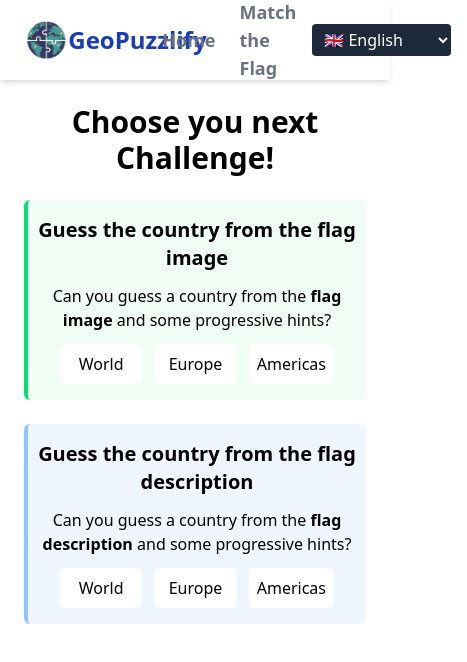
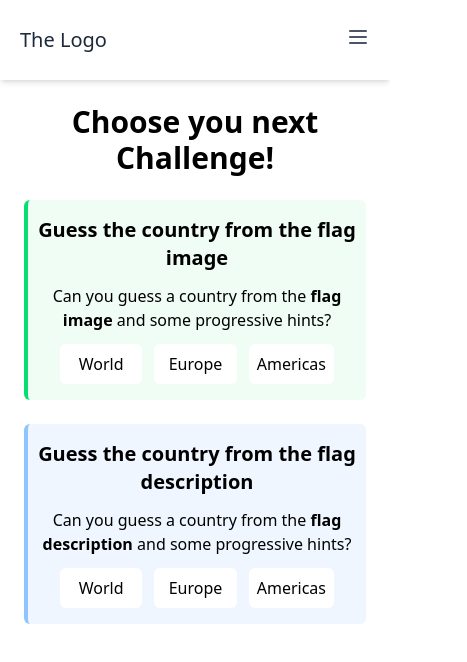
Before and after one commit to marcosfparreiras/geo-games, a Vue app: page / in a window 390 px wide. Shown: the top 662 px of the page, 467 px wide, since content can reach past the window. Built offline with nearby package versions, Linux system fonts and the light colour scheme.

Commit message:
Create template to have a responsive nav bar and implement it with real example

```diff
--- a/src/App.vue
+++ b/src/App.vue
@@ -1,11 +1,9 @@
 <script setup>
-import NavBar from './components/NavBar.vue';
+import ResponsiveNavBar from './components/ResponsiveNavBar.vue';
 </script>
 
 <template>
-  <header>
-    <NavBar />
-  </header>
+  <ResponsiveNavBar />
 
   <RouterView />
 </template>
--- /dev/null
+++ b/src/components/ResponsiveNavBar.vue
@@ -0,0 +1,50 @@
+<template>
+  <ResponsiveNavBarTemplate :navBarElements="navBarElements" />
+</template>
+
+<script setup>
+import ResponsiveNavBarTemplate from './ResponsiveNavBarTemplate.vue';
+
+// import { useI18n } from 'vue-i18n'
+// const { t } = useI18n()
+
+// Documentation for the RouterLninkProps:
+// - https://router.vuejs.org/api/interfaces/RouterLinkProps.html
+// - https://router.vuejs.org/api/interfaces/RouteLocationAsRelativeGeneric.html
+// - https://router.vuejs.org/api/interfaces/RouteLocationAsPathGeneric.html
+
+class NavBarElement {
+}
+
+class NavBarLink extends NavBarElement {
+  constructor(text, routerLinkParams) {
+    super()
+    this.text = text
+    this.routerLinkParams = routerLinkParams
+  }
+}
+
+// Use it to group items in the menu
+class NavBarGroup extends NavBarElement {
+  constructor(text, navBarLinks) {
+    super()
+    this.text = text
+    this.navBarLinks = navBarLinks
+  }
+}
+
+const navBarElements = []
+
+const homePageLink = new NavBarLink('Home', { name: 'HomePage' })
+navBarElements.push(homePageLink)
+
+const matchTheFlagLink = new NavBarLink('Match The Flag', { name: 'MatchTheFlagOverview' })
+navBarElements.push(matchTheFlagLink)
+
+const matchTheFlagBalkansLnk = new NavBarLink('Match The Flag Balkans', { name: 'MatchTheFlag', params: { subGameSlug: 'balkans' } })
+navBarElements.push(matchTheFlagBalkansLnk)
+
+
+</script>
+
+<style scoped></style>
--- /dev/null
+++ b/src/components/ResponsiveNavBarTemplate.vue
@@ -0,0 +1,73 @@
+<template>
+  <!-- <header class="max-w-3xlbg-white bg-gray-900 text-white shadow-md"> -->
+  <header class="bg-white text-gray-800 shadow-md">
+    <div class="max-w-4xl h-20 mx-auto flex items-center justify-between px-5">
+      <div class="text-xl">
+        The Logo
+      </div>
+
+      <!-- Navigation for Desktop -->
+      <nav aria-label="Main Menu for Desktop" class="hidden md:flex  space-x-4">
+        <div v-for="(navBarElement, index) in navBarElements" :key="index">
+          <router-link :to="navBarElement.routerLinkParams"
+            class="p-3 hover:bg-orange-500 hover:text-white hover:font-semibold rounded ">
+            <span class="text-lg font-semibold">{{ navBarElement.text }}</span>
+          </router-link>
+        </div>
+      </nav>
+      <!-- Button having either sandwich or close icon, depending on menu open state -->
+      <div class="md:hidden">
+        <button aria-label="Open Menu" @click="mobileMenuOpen = !mobileMenuOpen"
+          class="text-gray-600 hover:text-blue-600 focus:outline-none">
+          <svg xmlns="http://www.w3.org/2000/svg" class="h-6 w-6" fill="none" viewBox="0 0 24 24" stroke="currentColor">
+            <path v-if="!mobileMenuOpen" stroke-linecap="round" stroke-linejoin="round" stroke-width="2"
+              d="M4 6h16M4 12h16M4 18h16" />
+            <path v-else stroke-linecap="round" stroke-linejoin="round" stroke-width="2" d="M6 18L18 6M6 6l12 12" />
+          </svg>
+        </button>
+      </div>
+    </div>
+    <div>
+      <!-- Navigation for Mobile: only expanded once sandwich icon is pressed (only visible on small screens) -->
+      <nav aria-label="Main Menu for Mobile">
+        <transition name="slide-fade">
+          <div v-if="mobileMenuOpen" class="flex flex-col space-y-2 py-3 px-3">
+            <div v-for="(navBarElement, index) in navBarElements" :key="index">
+              <router-link @click="mobileMenuOpen = !mobileMenuOpen" :to="navBarElement.routerLinkParams"
+                class=" p-3 hover:bg-orange-400 rounded">
+                <span class="text-xl font-stretch-semi-expanded w-full text-gray-700">{{ navBarElement.text }}</span>
+              </router-link>
+            </div>
+          </div>
+        </transition>
+      </nav>
+    </div>
+  </header>
+</template>
+
+<script setup>
+import { ref } from 'vue';
+
+const props = defineProps({
+  navBarElements: Object
+})
+
+const mobileMenuOpen = ref(false);
+</script>
+
+<style scoped>
+.slide-fade-enter-active,
+.slide-fade-leave-active {
+  transition: all 0.3s ease;
+}
+
+.slide-fade-enter-from {
+  opacity: 0;
+  transform: translateY(-10px);
+}
+
+.slide-fade-leave-to {
+  opacity: 0;
+  transform: translateY(-10px);
+}
+</style>
```
